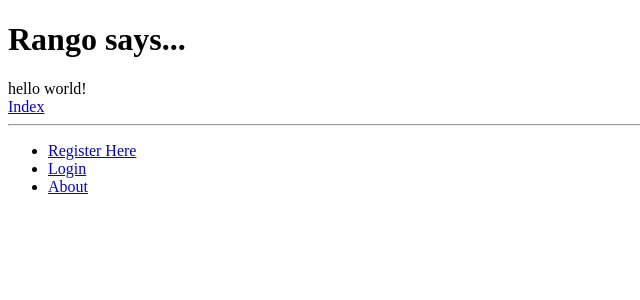
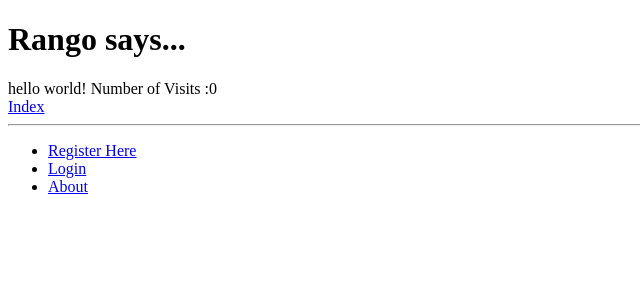
Before and after one commit to simonmh2u/DjangoLearning, a Django app: page /rango/about/ in a window 1280 px wide. Shown: the top 300 px of the page, without its empty margins (0-640 px from the left). Run offline with Django 3.2, Linux system fonts and the light colour scheme; parts of the project's set-up code (start-up, migrations or seed data) failed here and were passed over.

Commit message:
Chapter 10 done

```diff
--- a/rango/views.py
+++ b/rango/views.py
@@ -6,16 +6,29 @@ from rango.forms import CategoryForm, PageForm, UserProfileForm, UserForm
 from django.contrib.auth import authenticate, login, logout
 from django.http.response import HttpResponseRedirect
 from django.contrib.auth.decorators import login_required
-
+from datetime import datetime
 # Create your views here.
 
 
 def index(request):
+    request.session.set_test_cookie()
     context = RequestContext(request)
     categories = Category.objects.order_by('-likes')[:5]
     con_dict = {'categories': categories}
     pages = Page.objects.order_by('-views')[:5]
     con_dict['pages'] = pages
+        #### NEW CODE ####
+    if request.session.get('last_visit'):
+        # The session has a value for the last visit
+
+        visits = request.session.get('visits', 0)
+        request.session['visits'] = visits + 1
+        request.session['last_visit'] = str(datetime.now())
+    else:
+        # The get returns None, and the session does not have a value for the last visit.
+        request.session['last_visit'] = str(datetime.now())
+        request.session['visits'] = 1
+    #### END NEW CODE ####
 
     for category in categories:
         category.url = category.name.replace(' ','_')
@@ -23,7 +36,11 @@ def index(request):
 
 
 def about(request):
-    return render_to_response('rango/about.html')
+    if request.session.get('visits'):
+        count = request.session.get('visits')
+    else:
+        count = 0
+    return render_to_response('rango/about.html',{'count':count})
 
 
 def category(request, category_name_url):
@@ -85,6 +102,9 @@ def add_page(request,category_name_url):
 def register(request):
     context = RequestContext(request)
     registered = False
+    if request.session.test_cookie_worked():
+        print ">>>>>TEST COOKIE WORKED"
+        request.session.delete_test_cookie()
 
     if request.POST:
         form = UserForm(request.POST)
--- a/templates/rango/about.html
+++ b/templates/rango/about.html
@@ -4,6 +4,6 @@
 
 {% block body_block %}
         <h1>Rango says...</h1>
-        hello world! <strong>{{ boldmessage }}</strong><br />
+        hello world! Number of Visits :{{count}}<strong>{{ boldmessage }}</strong><br />
         <a href="/rango/">Index</a><br />
 {% endblock %}
```
Also changed, not shown: rango.db.
